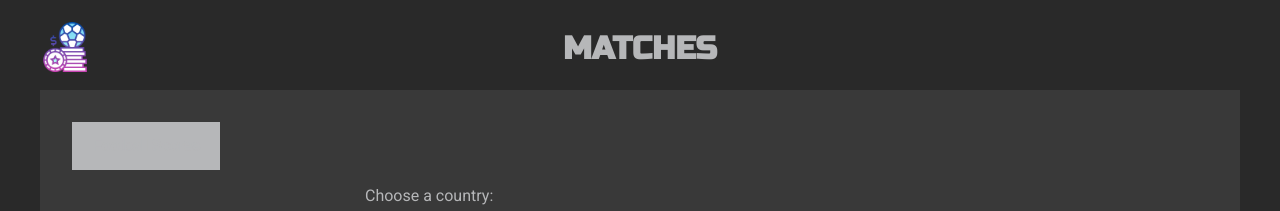
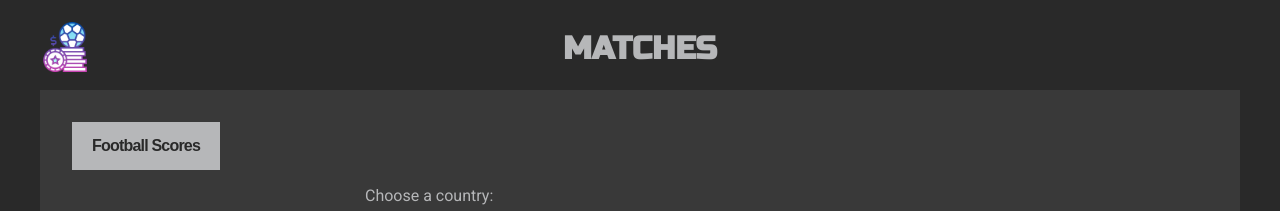
Before and after one commit to michal2028/projekct_inz, a website with bundled scripts: page matches.html in a window 1280 px wide. In both pictures the pointer is over the link "Football Scores". Shown: the top 211 px of the page. Built offline with nearby package versions, Linux system fonts and the light colour scheme.

Commit message:
color repair

```diff
--- a/src/css/matches.css
+++ b/src/css/matches.css
@@ -93,6 +93,9 @@
   color: #292929;
 }
 
+.back:hover a{
+  color:#292929;
+}
 .container {
   margin: 0 auto;
   max-width: 1200px;
```
